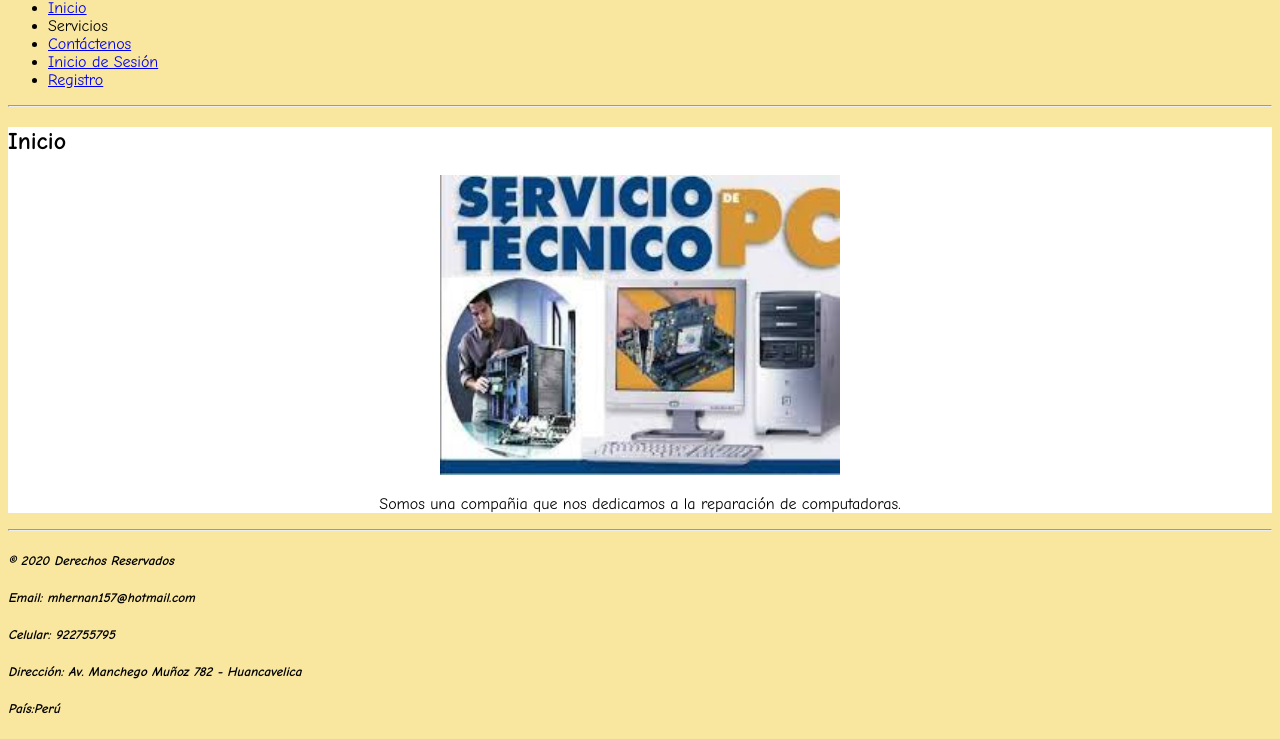
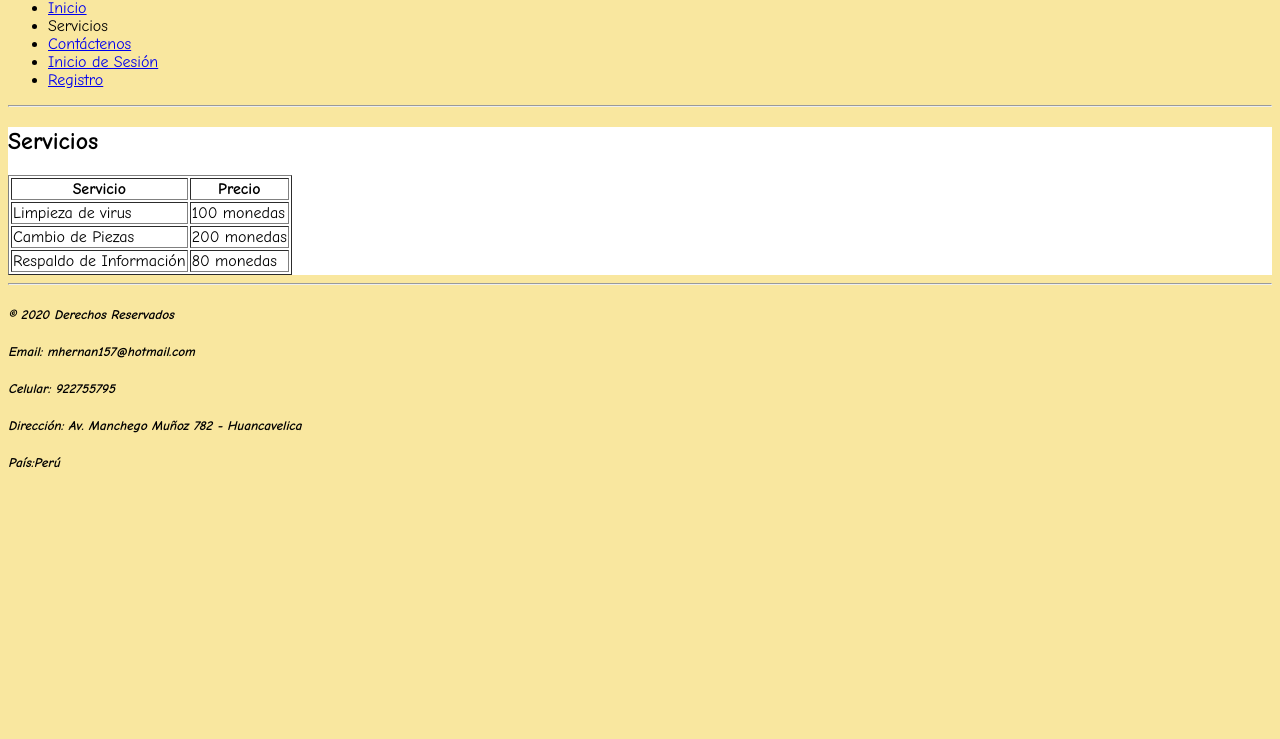
Before and after one commit to mhmt78/Proyecto_HTML, a plain HTML site: page html/servicios.html in a window 1280 px wide. Shown: the part 129-868 px from the top of the page. After the commit the page ends 800 px from the top, so only its background shows below. Drawn offline with Linux system fonts and the light colour scheme.

Commit message:
Servicios.html

```diff
--- a/html/servicios.html
+++ b/html/servicios.html
@@ -32,11 +32,27 @@
       <hr>
       <section style="background-color:#ffffff">
          <article>
-            <h2>Inicio</h2>
+            <h2>Servicios</h2>
             <div>
-               <center><img src="../images/tres.jpg" width="400" height="300" alt="tres"></center>
-               <p align="center">Somos una compañia que nos dedicamos a la reparación de computadoras.</p>
-            </div>
+               <table border="1">
+                     <tr>
+                       <th>Servicio</th>
+                       <th>Precio</th>
+                     </tr>
+                     <tr>
+                        <td>Limpieza de virus</td>
+                        <td>100 monedas</td>
+                     </tr>
+                     <tr>
+                        <td>Cambio de Piezas</td>
+                        <td>200 monedas</td>
+                     </tr>
+                     <tr>
+                         <td>Respaldo de Información</td>
+                         <td>80 monedas</td>
+                     </tr>
+                 </table>
+             </div>
          </article>
       </section>
       <hr>
```
Also changed, not shown: html/registro.html (+4 -4 lines).
